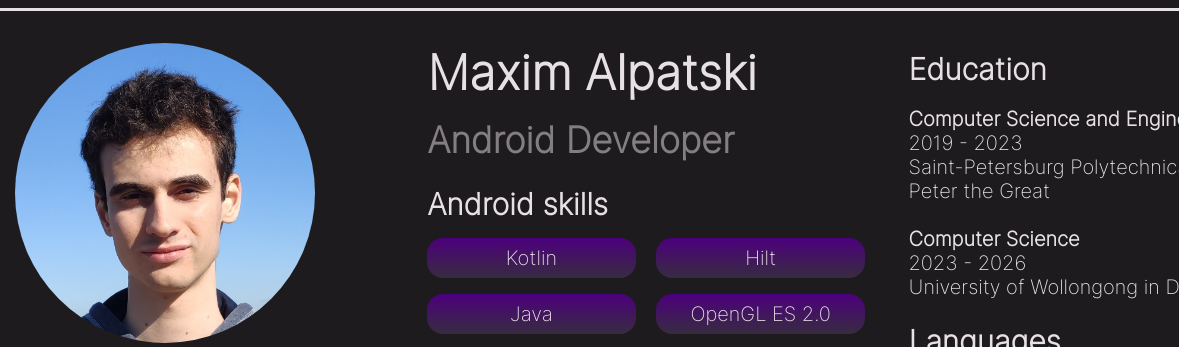
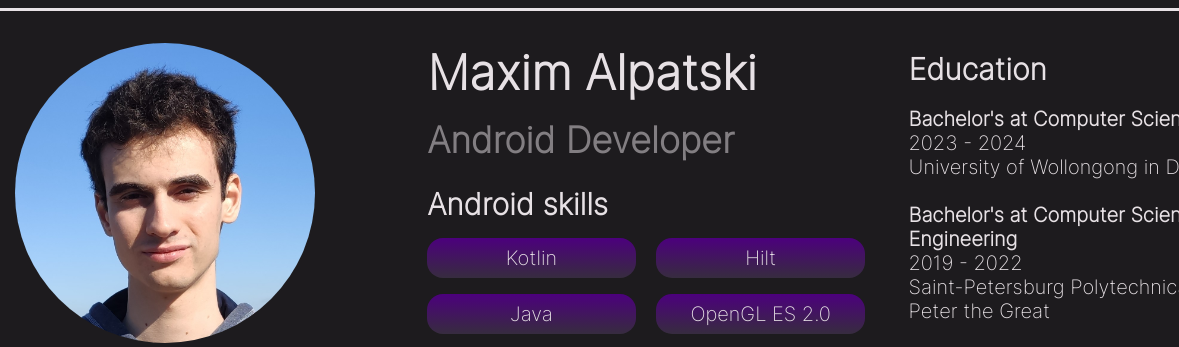
Before and after one commit to EinTheFrog/EinTheFrog.github.io, a plain HTML site: page index.html in a window 1280 px wide. Shown: the top 347 px of the page, 101-1280 px from the left. Drawn offline with Linux system fonts and the light colour scheme.

Commit message:
Updated education info

```diff
--- a/index.html
+++ b/index.html
@@ -97,13 +97,13 @@
             <div class="column">
                 <h3>Education</h3>
                 <p>
-                    <b>Computer Science and Engineering</b><br/>
-                    2019 - 2023<br/>
+                    <b>Bachelor's at Computer Science</b><br/>
+                    2023 - 2024<br/>
+                    University of Wollongong in Dubai<br/>
+                    <br/>
+                    <b>Bachelor's at Computer Science and Engineering</b><br/>
+                    2019 - 2022<br/>
                     Saint-Petersburg Polytechnical University of Peter the Great<br/>
-                    <br/>
-                    <b>Computer Science</b><br/>
-                    2023 - 2026<br/>
-                    University of Wollongong in Dubai<br/>
                 </p>
                 <h3>Languages</h3>
                 <p>
```
